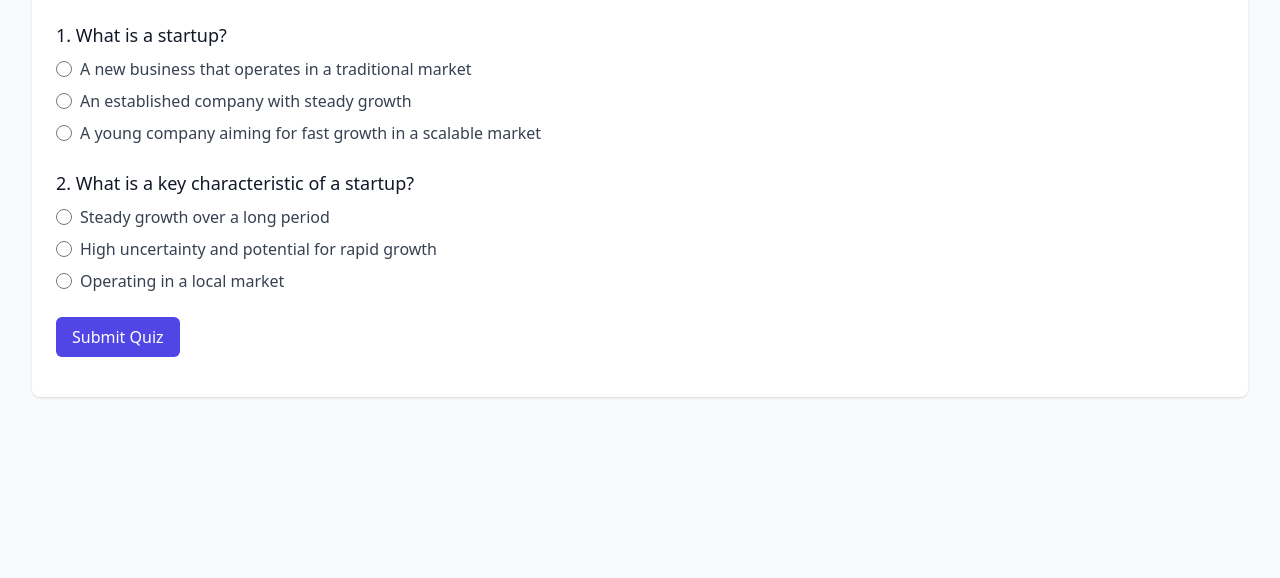
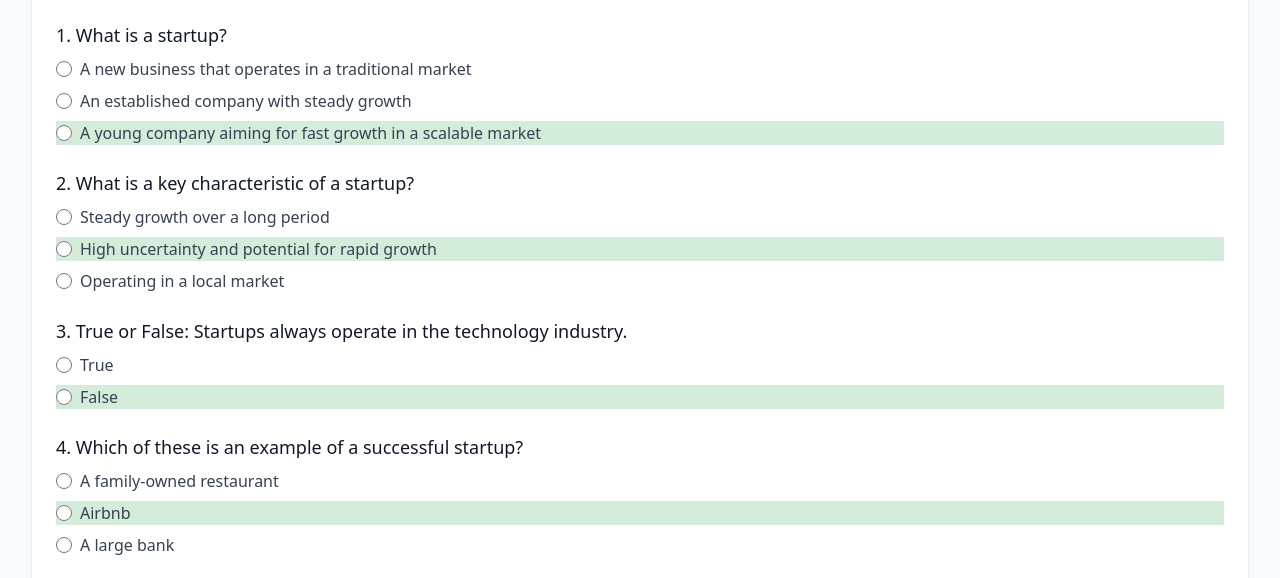
Before and after one commit to nicolaasheru/SeedZforLayananSTI, a plain HTML site: page quiz.html in a window 1280 px wide. Both pictures are taken after a click on the button "Submit Quiz". Shown: the part 183-761 px from the top of the page. Drawn offline with nearby package versions, Linux system fonts and the light colour scheme.

Commit message:
Update quiz.html

```diff
--- a/quiz.html
+++ b/quiz.html
@@ -13,7 +13,7 @@
                     <span class="text-2xl font-bold text-indigo-600">SeedZ</span>
                 </div>
                 <div class="flex items-center space-x-4">
-                    <a href="index.html" class="text-gray-600 hover:text-indigo-600">Back to Module</a>
+                    <a  href="module.html" class="text-gray-600 hover:text-indigo-600">Back to Module</a>
                 </div>
             </div>
         </div>
@@ -60,6 +60,38 @@
                     </div>
                 </div>
 
+                <div>
+                    <h2 class="text-lg font-medium text-gray-900">3. True or False: Startups always operate in the technology industry.</h2>
+                    <div class="mt-2 space-y-2">
+                        <label class="flex items-center">
+                            <input type="radio" name="question3" value="true" class="h-4 w-4 text-indigo-600 border-gray-300">
+                            <span class="ml-2 text-gray-700">True</span>
+                        </label>
+                        <label class="flex items-center">
+                            <input type="radio" name="question3" value="false" class="h-4 w-4 text-indigo-600 border-gray-300">
+                            <span class="ml-2 text-gray-700">False</span>
+                        </label>
+                    </div>
+                </div>
+
+                <div>
+                    <h2 class="text-lg font-medium text-gray-900">4. Which of these is an example of a successful startup?</h2>
+                    <div class="mt-2 space-y-2">
+                        <label class="flex items-center">
+                            <input type="radio" name="question4" value="a" class="h-4 w-4 text-indigo-600 border-gray-300">
+                            <span class="ml-2 text-gray-700">A family-owned restaurant</span>
+                        </label>
+                        <label class="flex items-center">
+                            <input type="radio" name="question4" value="b" class="h-4 w-4 text-indigo-600 border-gray-300">
+                            <span class="ml-2 text-gray-700">Airbnb</span>
+                        </label>
+                        <label class="flex items-center">
+                            <input type="radio" name="question4" value="c" class="h-4 w-4 text-indigo-600 border-gray-300">
+                            <span class="ml-2 text-gray-700">A large bank</span>
+                        </label>
+                    </div>
+                </div>
+
                 <button type="button" onclick="submitQuiz()" class="mt-4 px-4 py-2 text-white bg-indigo-600 rounded-md hover:bg-indigo-700">
                     Submit Quiz
                 </button>
@@ -71,3 +103,46 @@
             </div>
         </div>
     </main>
+
+    <script>
+        const correctAnswers = {
+            question1: "c",
+            question2: "b",
+            question3: "false",
+            question4: "b"
+        };
+
+        function submitQuiz() {
+            const form = document.getElementById('quizForm');
+            const formData = new FormData(form);
+            let score = 0;
+            let totalQuestions = Object.keys(correctAnswers).length;
+
+            document.querySelectorAll('label').forEach(label => {
+                label.style.backgroundColor = '';
+            });
+
+            for (const question in correctAnswers) {
+                const selected = form.querySelector(`input[name="${question}"]:checked`);
+                const correct = form.querySelector(`input[name="${question}"][value="${correctAnswers[question]}"]`);
+
+                if (selected) {
+                    if (selected.value === correctAnswers[question]) {
+                        score++;
+                        selected.parentElement.style.backgroundColor = '#d4edda';
+                    } else {
+                        selected.parentElement.style.backgroundColor = '#f8d7da';
+                    }
+                }
+
+                if (correct) {
+                    correct.parentElement.style.backgroundColor = '#d4edda';
+                }
+            }
+
+            const result = document.getElementById('result');
+            const scoreText = document.getElementById('score');
+            scoreText.textContent = `You scored ${score} out of ${totalQuestions}`;
+            result.classList.remove('hidden');
+        }
+    </script>
```
